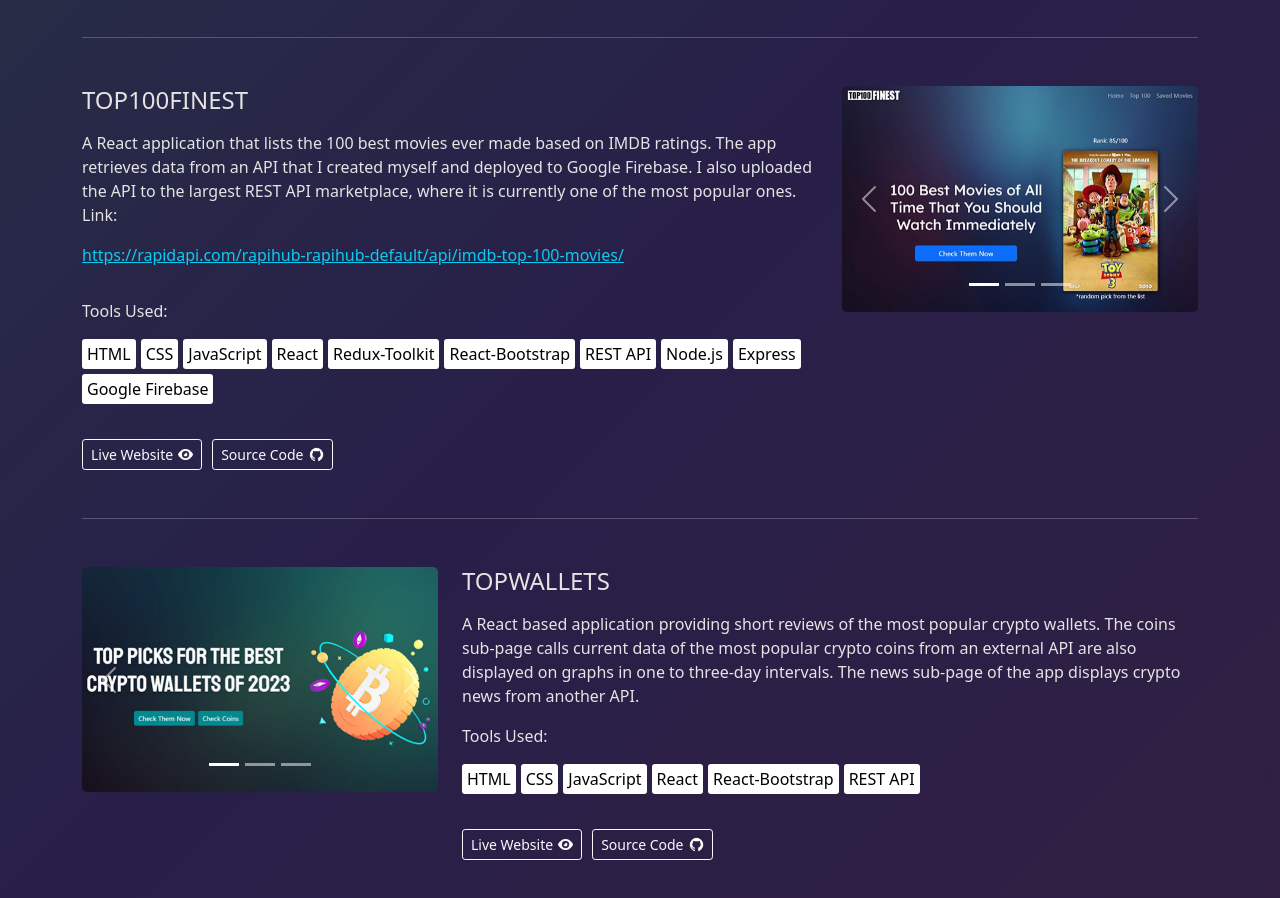
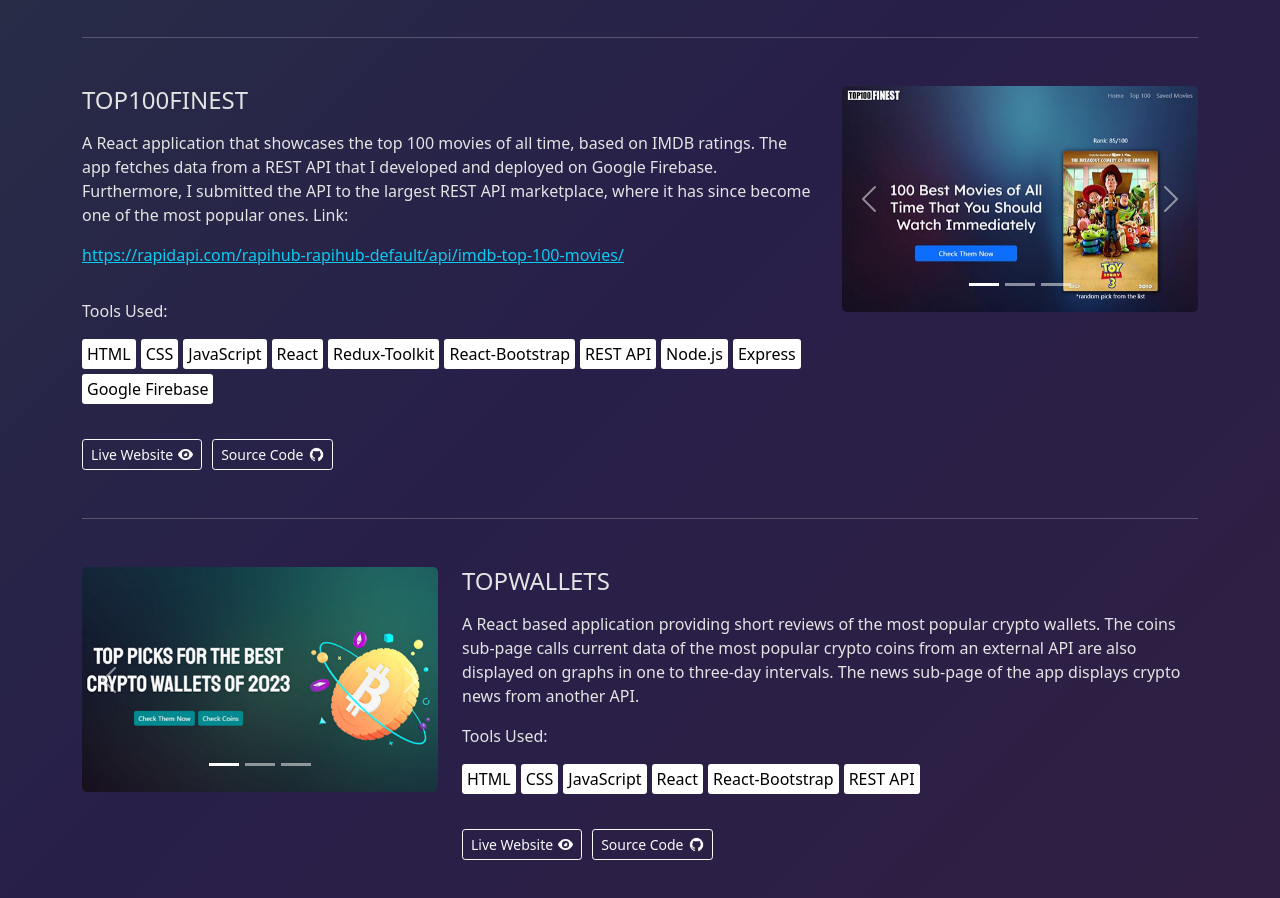
Before and after one commit to kiralyjanos91/portfolio, a React (Create React App) app: page /projects in a window 1280 px wide. Shown: the part 920-1818 px from the top of the page. Built offline with nearby package versions, Linux system fonts and the light colour scheme.

Commit message:
project description update

```diff
--- a/src/Components/projects/projects-data.js
+++ b/src/Components/projects/projects-data.js
@@ -46,8 +46,7 @@
         title:"Top100finest",
         rapidApiLink: "https://rapidapi.com/rapihub-rapihub-default/api/imdb-top-100-movies/",
         description:
-            `A React application that lists the 100 best movies ever made based on IMDB ratings.
-            The app retrieves data from an API that I created myself and deployed to Google Firebase. I also uploaded the API to the largest REST API marketplace, where it is currently one of the most popular ones. Link:
+            `A React application that showcases the top 100 movies of all time, based on IMDB ratings. The app fetches data from a REST API that I developed and deployed on Google Firebase. Furthermore, I submitted the API to the largest REST API marketplace, where it has since become one of the most popular ones. Link:
             `,
         tech:["HTML", "CSS", "JavaScript", "React", "Redux-Toolkit", "React-Bootstrap" , "REST API" , "Node.js" , "Express" , "Google Firebase"],
         website:"https://top100finest.netlify.app/",
```
